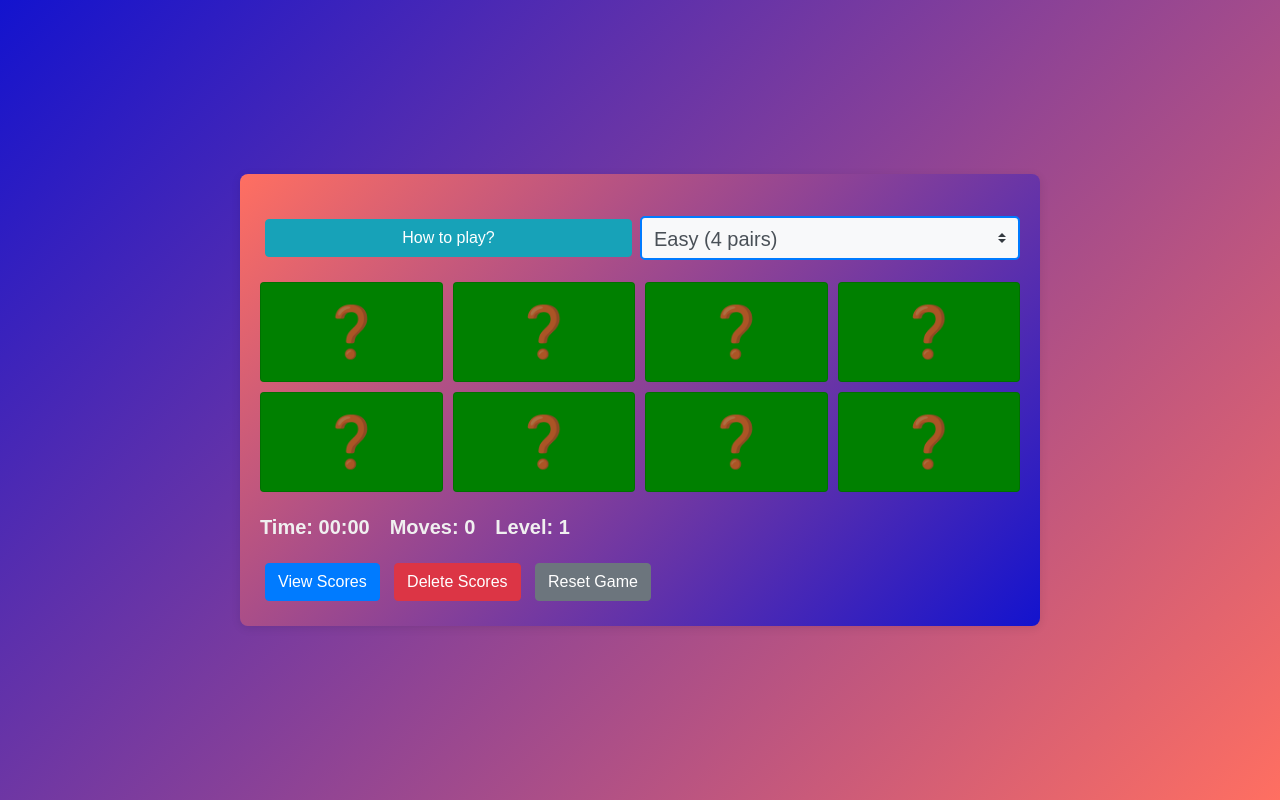
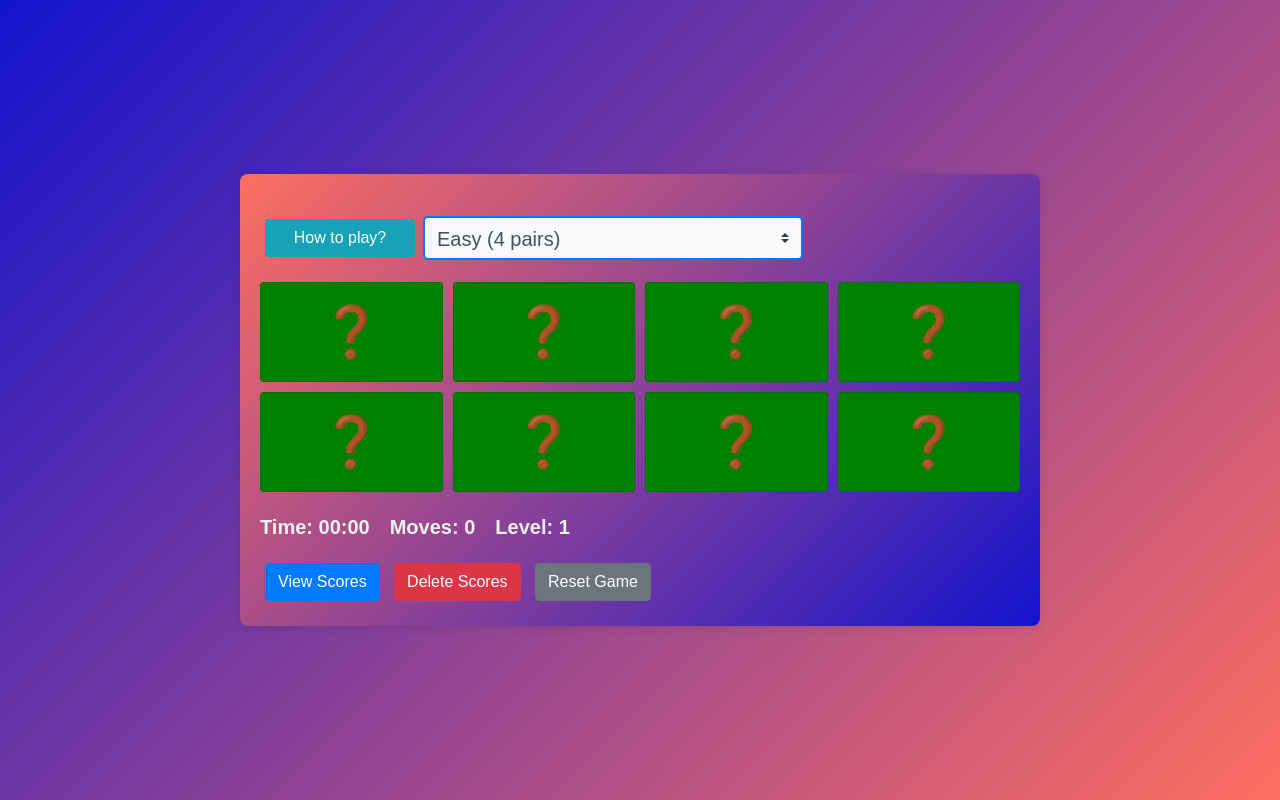
Before and after one commit to paulbermz/MemoMatch, a plain HTML site: page index.html in a window 1280 px wide. Drawn offline with nearby package versions, Linux system fonts and the light colour scheme.

Commit message:
Update styles.css

```diff
--- a/styles.css
+++ b/styles.css
@@ -142,6 +142,7 @@ button {
   margin: 5px; /* Uniform spacing between buttons */
   flex: 1 1 calc(30% - 10px); /* Responsive buttons, 3 per row */
   min-width: 100px; /* Minimum width for buttons for better touch targets */
+  max-width: 150px; /* Maximum width to prevent buttons from being too large */
 }
 
 /* Hover effect */
```
